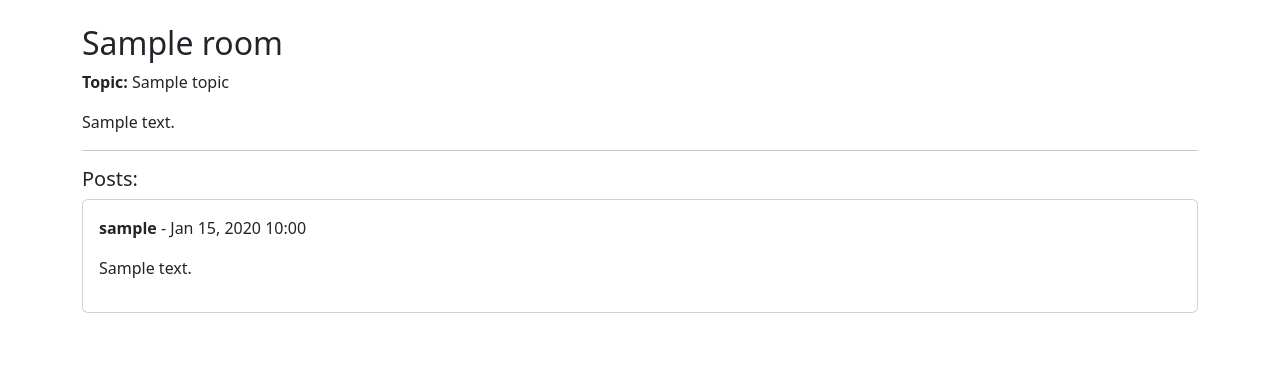
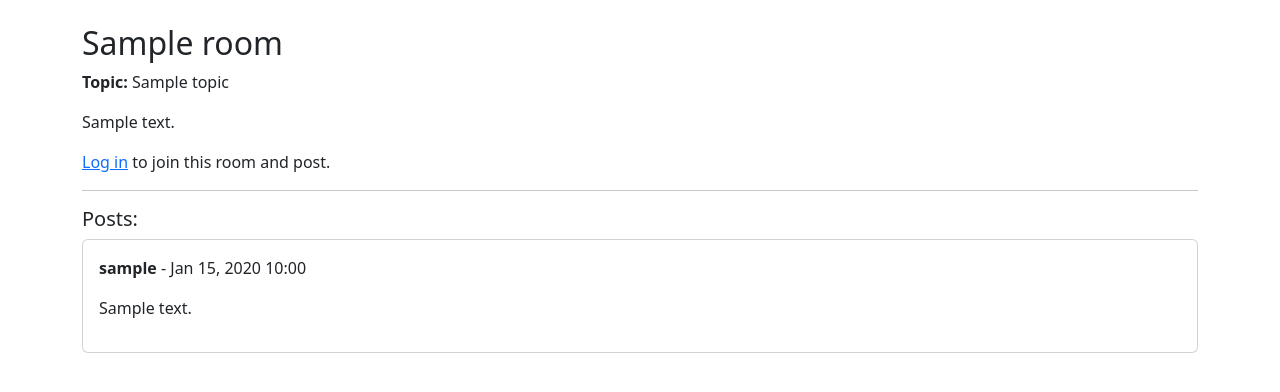
Before and after one commit to Vishalgitgeek/Chambr, a Django app: page /room/1/ in a window 1280 px wide. Shown: the part 56-448 px from the top of the page. Run offline with Django 5.2, Linux system fonts and the light colour scheme; tables that the repository leaves empty hold one stand-in row (values such as "Sample post").

Commit message:
added create room and post features

```diff
--- a/core/templates/core/room_detail.html
+++ b/core/templates/core/room_detail.html
@@ -6,6 +6,18 @@
 <h2>{{ room.name }}</h2>
 <p><strong>Topic:</strong> {{ room.topic.name }}</p>
 <p>{{ room.description }}</p>
+
+{% if user.is_authenticated %}
+<form method="POST" enctype="multipart/form-data" class="mb-4">
+    {% csrf_token %}
+    <textarea name="content" class="form-control mb-2" rows="2" placeholder="Say something..."></textarea>
+    <input type="file" name="image" class="form-control mb-2">
+    <button type="submit" class="btn btn-primary">Post</button>
+</form>
+{% else %}
+<p><a href="/login/">Log in</a> to join this room and post.</p>
+{% endif %}
+
 
 <hr>
 <h5>Posts:</h5>
--- a/core/urls.py
+++ b/core/urls.py
@@ -1,12 +1,14 @@
 from django.urls import path
-from .views import home, room_detail
+# from .views import home, room_detail
+from . import views
 
 from django.conf import settings
 from django.conf.urls.static import static
 
 urlpatterns = [
-    path('', home, name='home'),
-    path('room/<int:room_id>/', room_detail, name='room_detail'),
+    path('', view = views.home, name='home'),
+    path('room/<int:room_id>/', view = views.room_detail, name='room_detail'),
+    path('create_room/', view = views.create_room, name='create_room'),
 ]
 
 if settings.DEBUG:
--- a/core/views.py
+++ b/core/views.py
@@ -1,8 +1,26 @@
 from django.shortcuts import render, redirect, get_object_or_404
 from .models import Topic, Room, Post
-# from django.contrib.auth.decorators import login_required
+from django.contrib.auth.decorators import login_required
+from .forms import RoomForm
 
 # Create your views here.
+
+@login_required
+def create_room(request):
+    if request.method == 'PSOT':
+        form  = RoomForm(request.POST)
+        if form.is_valid():
+            room = form.save(commit = False)
+            room.host = request.user
+            room.participants.add(request.user)
+            room.save()
+            return redirect()
+    else:
+        form = RoomForm()
+
+    return render(request, 'core/create_room.html', {'form':form})
+
+
 
 def home(request):
     topic = Topic.objects.all()
@@ -21,6 +39,20 @@ def room_detail(request, room_id):
     room = Room.objects.get(id = room_id)
     post = Post.objects.all().order_by('-created_at')
 
+    if request.user.is_authenticated and request.method == 'POST':
+        content = request.POST.get('content')
+        image = request.FILES.get('image')
+
+        if content or image:
+            Post.objects.create(
+                user = request.user,
+                room = room,
+                content = content,
+                image = image
+            )
+            room.participants.add(request.user)
+            return redirect('room_detail', room_id = room.id)
+
     context = {
         'room':room,
         'posts': post
```
Also changed, not shown: core/forms.py (added, +10 -0 lines), core/templates/core/create_room.html (added, +13 -0 lines), core/templates/core/home.html (+12 -1 lines).
